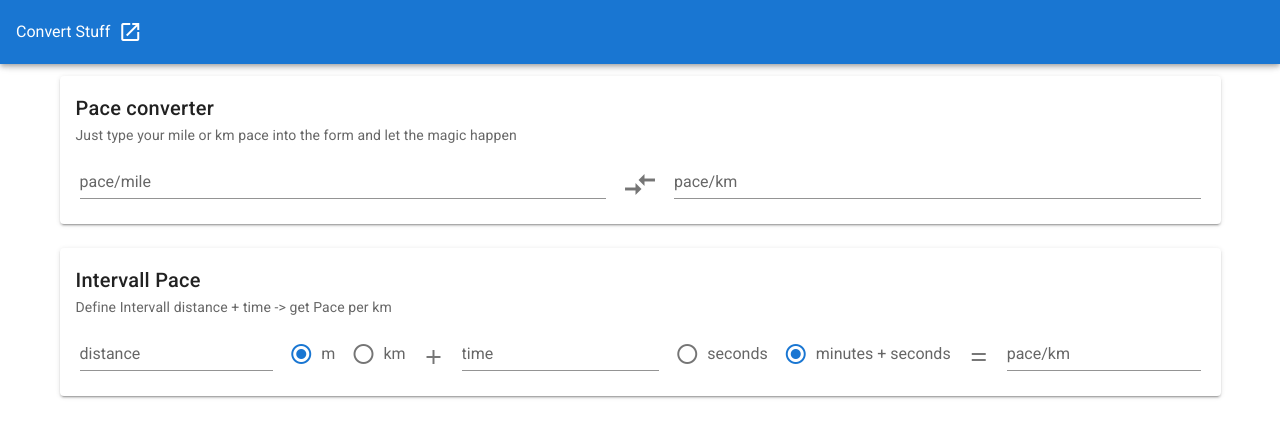
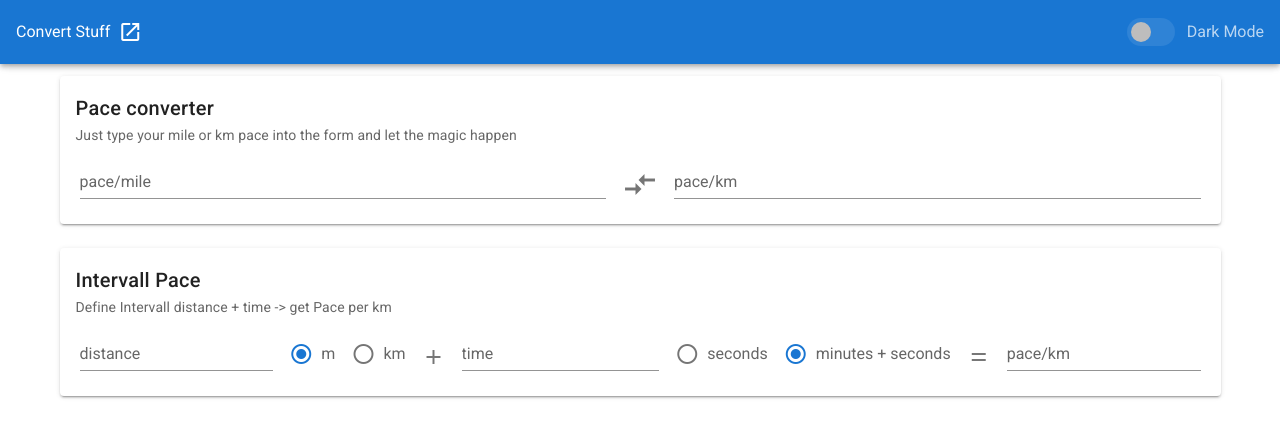
Before and after one commit to FelixSchinkel/pace-converter, a Vue app: page / in a window 1280 px wide. Shown: the top 438 px of the page. Built offline with nearby package versions, Linux system fonts and the light colour scheme.

Commit message:
add dark mode

```diff
--- a/src/App.vue
+++ b/src/App.vue
@@ -3,6 +3,8 @@
     <v-app-bar app color="primary" dark>
       <span class="mr-2">Convert Stuff</span>
       <v-icon>mdi-open-in-new</v-icon>
+      <v-spacer/>
+      <v-switch v-model="$vuetify.theme.dark" hide-details inset label="Dark Mode" />
     </v-app-bar>
 
     <v-main>
@@ -18,7 +20,7 @@
 
 <script>
 import ConvertPace from "./components/ConvertPace";
-import Intervall2Pace from "./components/Intervall2Pace"
+import Intervall2Pace from "./components/Intervall2Pace";
 
 export default {
   name: "App",
```
